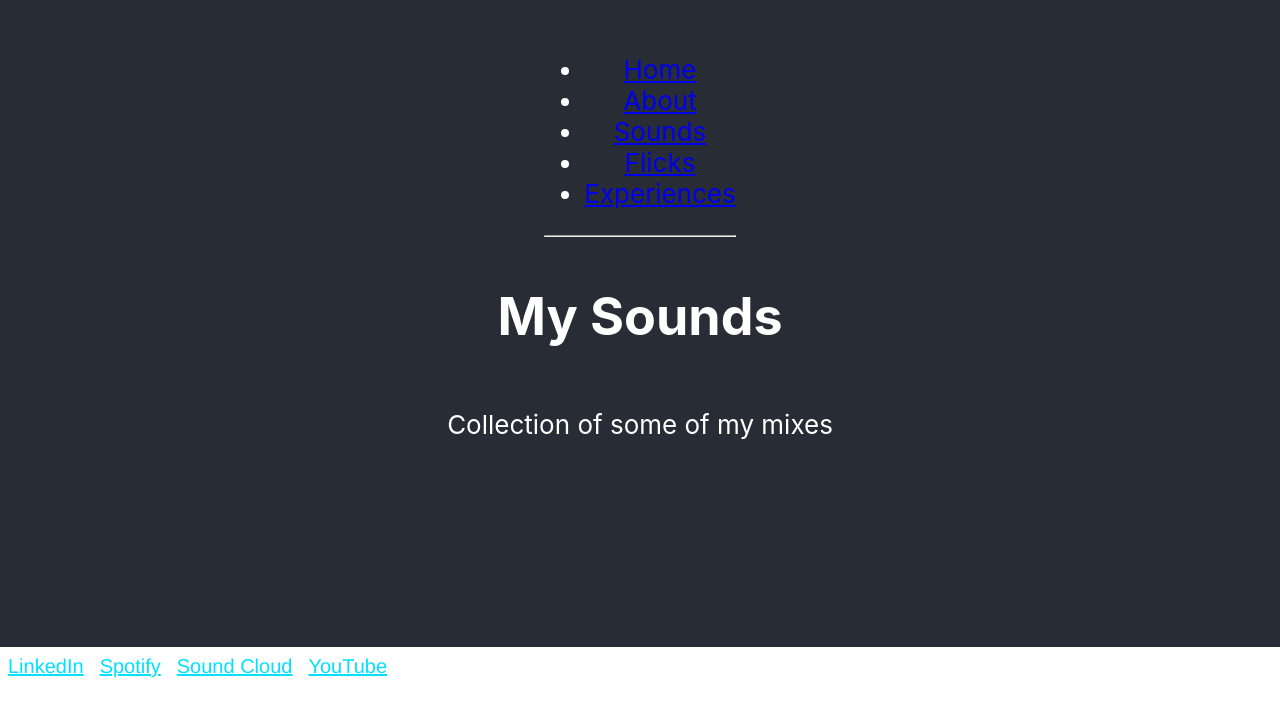
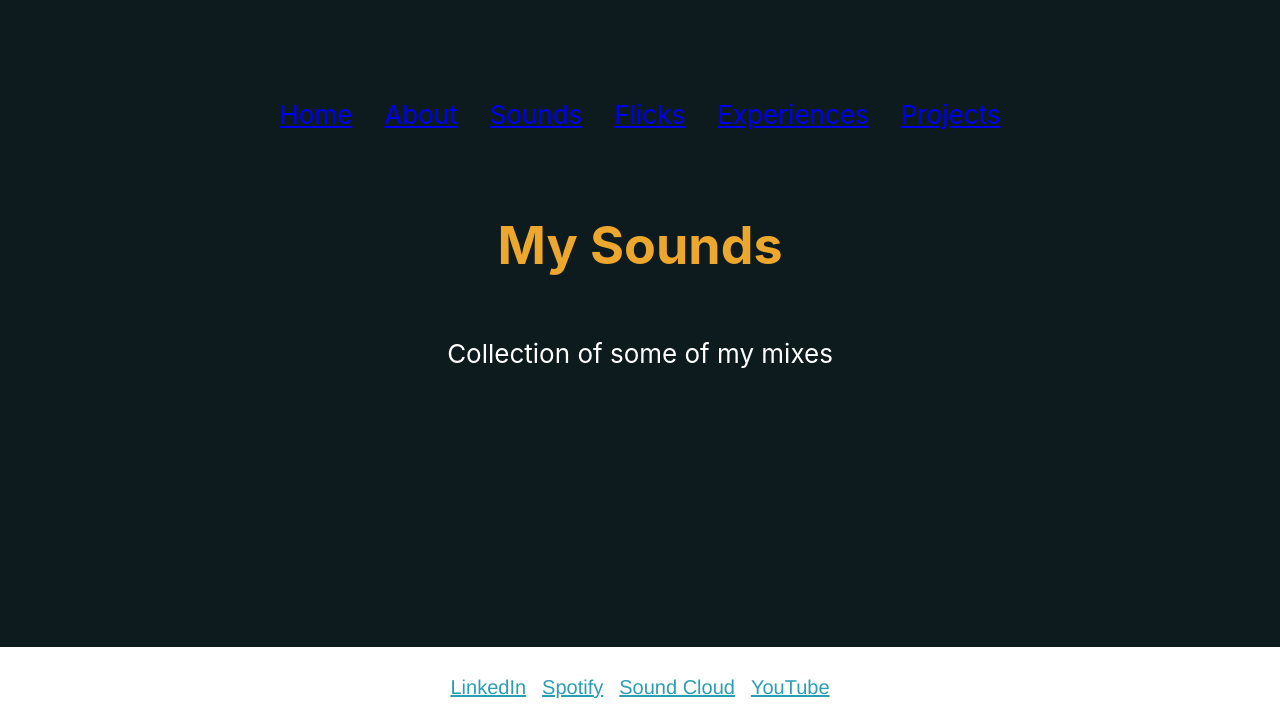
Before and after one commit to pptutn/website, a React (Create React App) app: page /sounds in a window 1280 px wide. Shown: the part 153-880 px from the top of the page. Before the commit the page ends 839 px from the top, so only its background shows below. Built offline with nearby package versions, Linux system fonts and the light colour scheme.

Commit message:
added videos and styling to flicks

```diff
--- a/src/App.css
+++ b/src/App.css
@@ -14,7 +14,7 @@
 }
 
 .App-header {
-  background-color: #282c34;
+  background-color: #0d1b1e;
   min-height: 100vh;
   display: flex;
   flex-direction: column;
--- a/src/App.js
+++ b/src/App.js
@@ -7,23 +7,23 @@ import Flicks from "./pages/Flicks";
 import MenuBar from "./components/MenuBar";
 import Experiences from "./pages/Experiences";
 import Socials from "./components/Socials";
+import Projects from "./pages/Projects";
 
 function App() {
   return (
     <div className="App">
       <header className="App-header">
-        {/* <LandingPage /> */}
         <MenuBar />
-
         <Routes>
           <Route path="/" element={<Home />} />
           <Route path="/about" element={<AboutMe />} />
           <Route path="/sounds" element={<Sounds />} />
           <Route path="/flicks" element={<Flicks />} />
           <Route path="/experiences" element={<Experiences />} />
+          <Route path="/projects" element={<Projects />} />
         </Routes>
       </header>
-      <Socials></Socials>
+      <Socials />
     </div>
   );
 }
--- a/src/components/MenuBar.js
+++ b/src/components/MenuBar.js
@@ -1,33 +1,29 @@
 import React from "react";
-import { BrowserRouter as Router, Routes, Route, Link } from "react-router-dom";
-import AboutMe from "../pages/AboutMe";
-import Home from "../pages/Home";
-import Sounds from "../pages/Sounds";
-import Flicks from "../pages/Flicks";
+import { BrowserRouter as Router, Link } from "react-router-dom";
+import { StyledMenu, StyledMenuItem } from "../styled";
 
 function MenuBar() {
   return (
-    <div>
-      <ul>
-        <li>
-          <Link to="/">Home</Link>
-        </li>
-        <li>
-          <Link to="/about">About</Link>
-        </li>
-        <li>
-          <Link to="/sounds">Sounds</Link>
-        </li>
-        <li>
-          <Link to="/flicks">Flicks</Link>
-        </li>
-        <li>
-          <Link to="/experiences">Experiences</Link>
-        </li>
-      </ul>
-
-      <hr />
-    </div>
+    <StyledMenu>
+      <StyledMenuItem>
+        <Link to="/">Home</Link>
+      </StyledMenuItem>
+      <StyledMenuItem>
+        <Link to="/about">About</Link>
+      </StyledMenuItem>
+      <StyledMenuItem>
+        <Link to="/sounds">Sounds</Link>
+      </StyledMenuItem>
+      <StyledMenuItem>
+        <Link to="/flicks">Flicks</Link>
+      </StyledMenuItem>
+      <StyledMenuItem>
+        <Link to="/experiences">Experiences</Link>
+      </StyledMenuItem>
+      <StyledMenuItem>
+        <Link to="/projects">Projects</Link>
+      </StyledMenuItem>
+    </StyledMenu>
   );
 }
 
--- a/src/pages/AboutMe.js
+++ b/src/pages/AboutMe.js
@@ -1,9 +1,10 @@
 import React from "react";
+import { StyledH1 } from "../styled";
 
 function AboutMe() {
   return (
     <>
-      <h1> ABOUT ME </h1>
+      <StyledH1> ABOUT ME </StyledH1>
       <p>Hi this is some shit about me</p>
     </>
   );
--- a/src/pages/Flicks.js
+++ b/src/pages/Flicks.js
@@ -1,14 +1,80 @@
 // image gallery and links to the films i've edited
 import React from "react";
+import { StyledH1 } from "../styled";
+import { StyledCaption, StyledVideoItem } from "./styled";
 
 function Flicks() {
   return (
     <>
-      <h1>My Flicks</h1>
+      <StyledH1>My Flicks</StyledH1>
       <p>
         A collection of some of the pictures I've taken and the videos I've
         edited
       </p>
+      <StyledVideoItem>
+        <StyledCaption>Prefects Cup Video</StyledCaption>
+        <iframe
+          width="640"
+          height="360"
+          src="https://www.youtube.com/embed/ZlBxoemKDT4"
+          title="YouTube video player"
+          frameborder="0"
+          allow="accelerometer; autoplay; clipboard-write; encrypted-media; gyroscope; picture-in-picture"
+          allowfullscreen
+        ></iframe>
+      </StyledVideoItem>
+
+      <StyledVideoItem>
+        <iframe
+          width="640"
+          height="360"
+          src="https://www.youtube.com/embed/lO66XTSP8MM"
+          title="YouTube video player"
+          frameborder="0"
+          allow="accelerometer; autoplay; clipboard-write; encrypted-media; gyroscope; picture-in-picture"
+          allowfullscreen
+        ></iframe>
+        <StyledCaption>Mercantile Camp Promo</StyledCaption>
+      </StyledVideoItem>
+
+      <StyledVideoItem>
+        <StyledCaption>Mercantile Clubbies Promo</StyledCaption>
+        <iframe
+          width="640"
+          height="360"
+          src="https://www.youtube.com/embed/m-Pjk-GP5mE"
+          title="YouTube video player"
+          frameborder="0"
+          allow="accelerometer; autoplay; clipboard-write; encrypted-media; gyroscope; picture-in-picture"
+          allowfullscreen
+        ></iframe>
+      </StyledVideoItem>
+
+      <StyledVideoItem>
+        <iframe
+          width="640"
+          height="360"
+          src="https://www.youtube.com/embed/swFkVbrTyRM"
+          title="YouTube video player"
+          frameborder="0"
+          allow="accelerometer; autoplay; clipboard-write; encrypted-media; gyroscope; picture-in-picture"
+          allowfullscreen
+        ></iframe>
+        <StyledCaption>MHS Rowing Promo</StyledCaption>
+      </StyledVideoItem>
+
+      <StyledVideoItem>
+        <StyledCaption>Mercantile Season Wrap-Up (unfinished)</StyledCaption>
+        <iframe
+          width="640"
+          height="360"
+          src="https://www.youtube.com/embed/VoeaZMwobO0"
+          title="YouTube video player"
+          frameborder="0"
+          allow="accelerometer; autoplay; clipboard-write; encrypted-media; gyroscope; picture-in-picture"
+          allowfullscreen
+        ></iframe>
+      </StyledVideoItem>
     </>
   );
 }
--- a/src/pages/Home.js
+++ b/src/pages/Home.js
@@ -1,16 +1,12 @@
 import React from "react";
 import newlogo from "../image2vector.svg";
-import ExperienceSection from "../components/ExperienceSection";
-import Socials from "../components/Socials";
-import MenuBar from "../components/MenuBar";
+import { StyledH1 } from "../styled";
 
 function Home() {
   return (
     <>
-      <h1>Welcome to my shitty website</h1>
+      <StyledH1>Welcome to my shitty website</StyledH1>
       <img src={newlogo} className="App-logo" alt="logo" />
-
-
     </>
   );
 }
--- /dev/null
+++ b/src/pages/Projects.js
@@ -0,0 +1,12 @@
+import React from "react";
+import { StyledH1 } from "../styled";
+
+function Projects() {
+  return (
+    <>
+      <StyledH1>These are some of my projects</StyledH1>
+    </>
+  );
+}
+
+export default Projects;
--- a/src/pages/Sounds.js
+++ b/src/pages/Sounds.js
@@ -1,10 +1,11 @@
 // mixes
 import React from "react";
+import { StyledH1 } from "../styled";
 
 function Sounds() {
   return (
     <>
-      <h1>My Sounds</h1>
+      <StyledH1>My Sounds</StyledH1>
       <p>Collection of some of my mixes</p>
     </>
   );
--- /dev/null
+++ b/src/pages/styled.js
@@ -0,0 +1,16 @@
+import styled from "styled-components";
+
+const StyledVideoItem = styled.div`
+  display: flex;
+  justify-content: center;
+  margin: 1rem;
+`;
+
+const StyledCaption = styled.caption`
+  margin: 3rem;
+  max-width: 500px;
+  font-size: 30px;
+  text-transform: uppercase;
+`;
+
+export { StyledVideoItem, StyledCaption };
--- a/src/styled.js
+++ b/src/styled.js
@@ -3,11 +3,14 @@ import Link from "./components/Link";
 
 const StyledBox = styled.div`
   display: flex;
-  flex-direction: row;
+  justify-content: center;
+  align-items: center;
+  height: 80px;
+  background-colour: #f890e7;
 `;
 
 const StyledLink = styled(Link)`
-  color: #00e0ff;
+  color: #2b9eb3;
   font: 20px Helvetica, sans-serif;
   margin: 0.5rem;
 
@@ -35,4 +38,31 @@ const StyledList = styled.ul`
   font-size: 18px;
 `;
 
-export { StyledLink, StyledBox, StyledList, StyledParagraph, StyledH2 };
+const StyledMenu = styled.div`
+  display: flex;
+  justify-content: center;
+  align-items: center;
+  height: 80px;
+  max-width: 1500px;
+`;
+
+const StyledMenuItem = styled.li`
+  height: 80px;
+  list-style: none;
+  margin: 1rem;
+`;
+
+const StyledH1 = styled.h1`
+  color: #eca72c;
+`;
+
+export {
+  StyledLink,
+  StyledBox,
+  StyledList,
+  StyledParagraph,
+  StyledH2,
+  StyledMenu,
+  StyledMenuItem,
+  StyledH1,
+};
```
